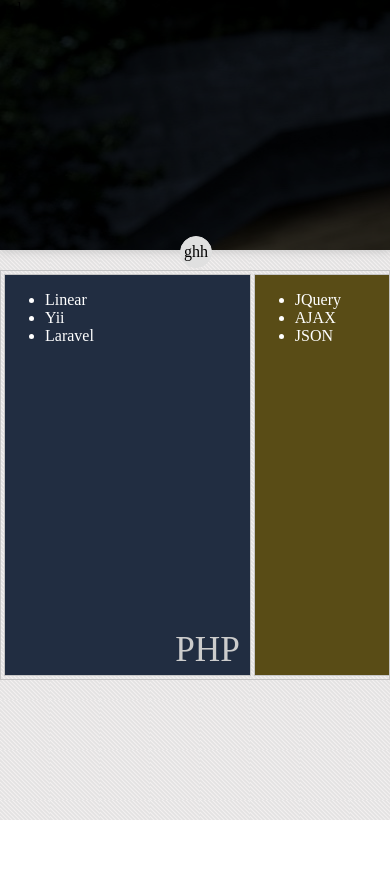
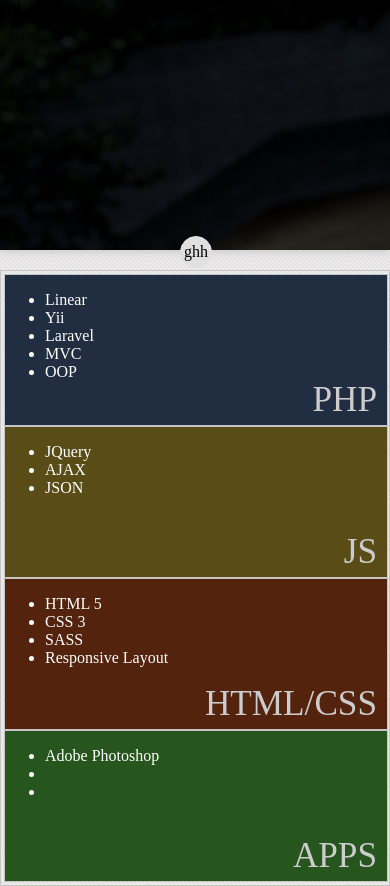
Before and after one commit to jeremyabulencia/jeremyabulencia.github.io, a plain HTML site: page index.html in a window 390 px wide. Before the commit the page ends 844 px from the top, so only its background shows below. Drawn offline with Linux system fonts and the light colour scheme.

Commit message:
responsive update

```diff
--- a/index.html
+++ b/index.html
@@ -35,6 +35,8 @@
 							<li>Linear</li>
 							<li>Yii</li>
 							<li>Laravel</li>
+							<li>MVC</li>
+							<li>OOP</li>
 						</ul>
 						<div class="category">
 							PHP
@@ -54,9 +56,10 @@
 					<div class="subDetails" id="html">
 						<div class="wrap"></div>
 						<ul>
-							<li>Resposive Layout</li>
-							<li>Yii</li>
-							<li>Laravel</li>
+							<li>HTML 5</li>
+							<li>CSS 3</li>
+							<li>SASS</li>
+							<li>Responsive Layout</li>
 						</ul>
 						<div class="category">
 							HTML/CSS
@@ -65,9 +68,9 @@
 					<div class="subDetails" id="other">
 						<div class="wrap"></div>
 						<ul>
-							<li>Linear</li>
-							<li>Yii</li>
-							<li>Laravel</li>
+							<li>Adobe Photoshop</li>
+							<li></li>
+							<li></li>
 						</ul>
 						<div class="category">
 							APPS
--- a/style/scss/style.scss
+++ b/style/scss/style.scss
@@ -93,7 +93,7 @@ $headBackground:url('../../images/header.jpg');
 		.subDetails{
 			border:1px solid #C5C5C5;
 			width:24%;
-			height:400px;
+			min-height:400px;
 			display: inline-block;
 			float:left;
 			margin-right:3px;
@@ -151,3 +151,13 @@ $headBackground:url('../../images/header.jpg');
 		cursor:pointer;
 	}
 }
+
+@media screen and (max-width: 500px){
+	.wrapper{
+		width:100% !important;
+	}
+	.subDetails{
+		min-height: 150px !important;
+		min-width:100% !important;
+	}
+}
```
Also changed, not shown: style/css/style.css, 1 other file.
